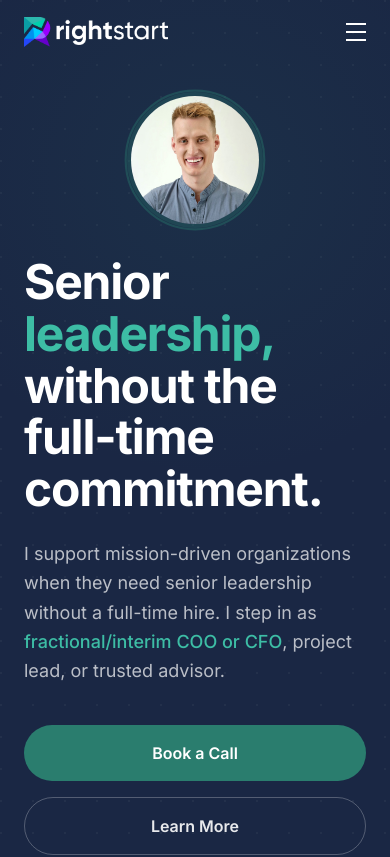
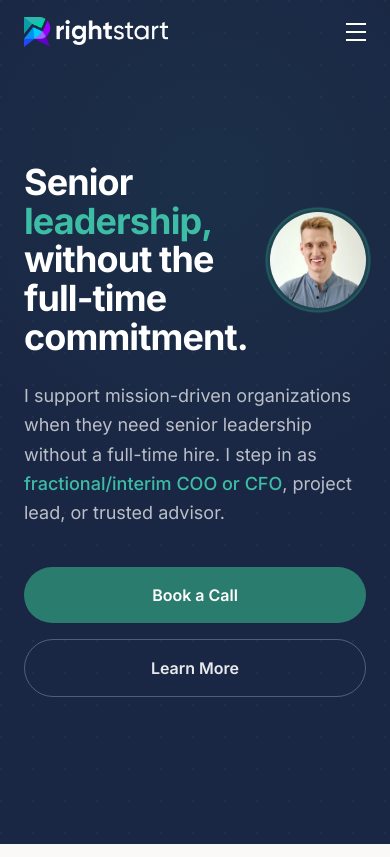
Before and after one commit to joshtgreen/righstart.site, a Next.js app: page / in a window 390 px wide. Shown: the top 857 px of the page. Built offline with nearby package versions, Linux system fonts and the light colour scheme.

Commit message:
Move mobile headshot to the right of headline text
On mobile, the small circular photo now sits inline to the right
of the header instead of centered above it.

https://claude.ai/code/session_01VM6d7DAnpPS9PAAZpsmYrN

```diff
--- a/components/Hero.tsx
+++ b/components/Hero.tsx
@@ -23,9 +23,16 @@ export default function Hero() {
         <div className="grid lg:grid-cols-2 gap-12 lg:gap-16 items-center">
           {/* Left: text */}
           <div>
-            {/* Mobile photo — above headline */}
-            <div className="lg:hidden mb-8 flex justify-center">
-              <div className="relative w-32 h-32 sm:w-40 sm:h-40">
+            {/* Mobile: headline + photo side by side */}
+            <div className="lg:hidden flex items-center gap-5 mb-6">
+              <h1 className="text-4xl sm:text-5xl font-bold text-white leading-[1.08] tracking-tight flex-1">
+                Senior
+                <br />
+                <span className="text-[#3dbda5]">leadership,</span>
+                <br />
+                without the full-time commitment.
+              </h1>
+              <div className="relative w-24 h-24 sm:w-32 sm:h-32 shrink-0">
                 <div className="absolute inset-0 rounded-full border-2 border-[#2a7d6e]/40 scale-110" aria-hidden="true" />
                 <div className="relative w-full h-full rounded-full overflow-hidden ring-4 ring-[#2a7d6e]/30">
                   <Image
@@ -34,13 +41,14 @@ export default function Hero() {
                     fill
                     className="object-cover"
                     priority
-                    sizes="160px"
+                    sizes="128px"
                   />
                 </div>
               </div>
             </div>
 
-            <h1 className="text-5xl lg:text-6xl xl:text-7xl font-bold text-white leading-[1.08] tracking-tight mb-6">
+            {/* Desktop headline */}
+            <h1 className="hidden lg:block text-6xl xl:text-7xl font-bold text-white leading-[1.08] tracking-tight mb-6">
               Senior
               <br />
               <span className="text-[#3dbda5]">leadership,</span>
```
